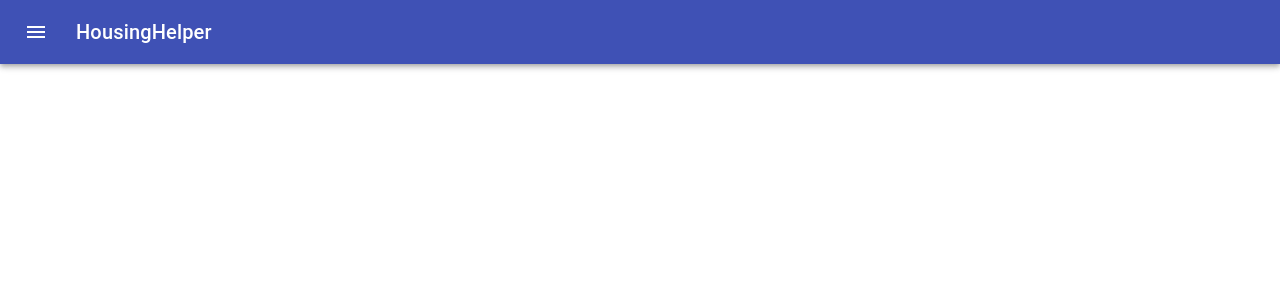
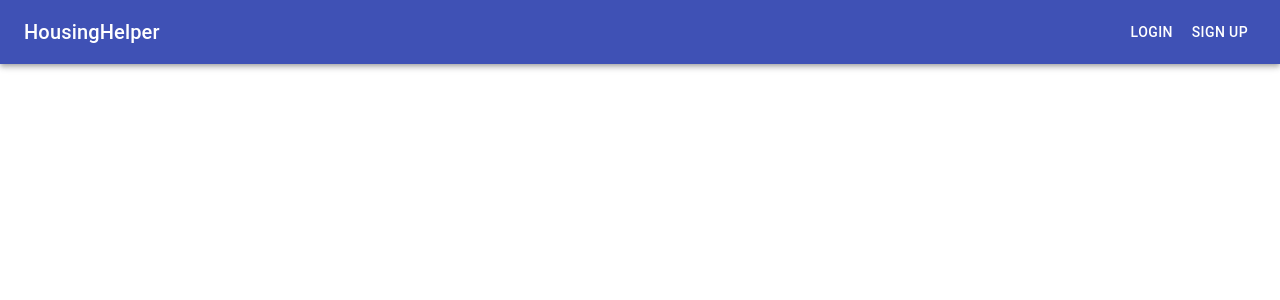
Before and after one commit to devalparikh/HousingHelper, a React (Create React App) app: page / in a window 1280 px wide. Shown: the top 300 px of the page. Built offline with nearby package versions, Linux system fonts and the light colour scheme.

Commit message:
Created Responsive Navbar

```diff
--- a/package.json
+++ b/package.json
@@ -13,6 +13,7 @@
     "country-state-city": "^1.0.4",
     "react": "^16.13.1",
     "react-dom": "^16.13.1",
+    "react-router-dom": "^5.2.0",
     "react-scripts": "3.4.1",
     "us-state-codes": "^1.1.2"
   },
--- a/src/App.js
+++ b/src/App.js
@@ -1,10 +1,12 @@
-import React from 'react';
+import React, {useState} from 'react';
+import { BrowserRouter as Router, Route } from "react-router-dom";
 import { makeStyles } from '@material-ui/core/styles';
 
 // App Bar
 import AppBar from '@material-ui/core/AppBar';
 import Toolbar from '@material-ui/core/Toolbar';
 import Typography from '@material-ui/core/Typography';
+import Button from '@material-ui/core/Button';
 
 // import Button from '@material-ui/core/Button';
 import IconButton from '@material-ui/core/IconButton';
@@ -28,6 +30,15 @@ const useStyles = makeStyles((theme) => ({
   list: {
     width: 250,
   },
+  drawerButton: {
+    fontWeight: 800,
+    fontSize: "30px",
+    marginTop:"20px",
+
+    width: "90%",
+    borderBottom: "1px solid rgb(226, 226, 226)",
+
+  },
 
   // Grid
   grid_main: {
@@ -46,8 +57,28 @@ const useStyles = makeStyles((theme) => ({
 export default function App() {
   const classes = useStyles();
   const [state, setState] = React.useState({
-    top: false,
+    mobile: false,
   });
+  const [mobile, setMobile] = useState(0);
+
+
+
+  React.useEffect(() => {
+    // Update the document title using the browser API
+    const mediaQuery = window.matchMedia('(min-width: 768px)');
+    if (mediaQuery.matches) {
+      setMobile(false);
+    } else {
+      setMobile(true);
+    }
+    mediaQuery.addListener((mq) => {
+      if (mq.matches) {
+        setMobile(false);
+      } else {
+        setMobile(true);
+      }
+    });
+  }, []);
 
   // Toggle Side Bar
   const toggleDrawer = (anchor, open) => (event) => {
@@ -57,28 +88,56 @@ export default function App() {
     setState({ ...state, "left": open });
   };
 
-
-  return (
-    <div className={classes.root}>
+  function renderTabs() {
+    if(mobile === false) {
+      return(
+        <AppBar position="static">
+            <Toolbar>
+              <Typography variant="h6" className={classes.title}>
+                HousingHelper
+              </Typography>
+              <Button color="inherit">Login</Button>
+              <Button color="inherit">Sign Up</Button>
+            </Toolbar>
+          </AppBar>
+      )
+    } else {
+      return(
         <AppBar position="static">
             <Toolbar>
               <IconButton edge="start" className={classes.menuButton} color="inherit" aria-label="menu">
                 <MenuIcon onClick={toggleDrawer("left", true)}/>
                 <Drawer anchor={"left"} open={state["left"]} onClose={toggleDrawer("left", false)}>
-              <div className={classes.list}>
-                <center style={{marginTop: 40}}>Created By: Deval Parikh</center>
-                <center style={{marginTop: 5}}><a href="http://devalparikh.me/">devalparikh.me</a></center>
+                  <div style={{justifyContent:"center", marginTop: "10px"}} className={classes.list}>
+                    {/* <center>
+                      <Button style={{backgroundColor: "#3f51b5", color: "white", width:"90%", height:"50px", marginTop: "10px"}} color="inherit">Login</Button>
+                      <Button style={{backgroundColor: "#3f51b5", color: "white", width:"90%", height:"50px", marginTop: "10px"}} color="inherit">Sign Up</Button>
+                    </center> */}
+                    <Button onClick={toggleDrawer("left", false)} style={{backgroundColor: "#3f51b5", color: "white", width:"40px", margin: "10px", marginLeft: "10", borderRadius: "50px"}} color="inherit">X</Button>
+                    <Button href="/" className={classes.drawerTitle} color="inherit">HousingHelper</Button>
+                    <Button href="/login" className={classes.drawerButton} color="inherit">Login</Button>
+                    <Button className={classes.drawerButton} color="inherit">Sign Up</Button>
                   </div>
                 </Drawer>
               </IconButton>
               <Typography variant="h6" className={classes.title}>
                 HousingHelper
               </Typography>
-          {/* <Button color="inherit">Login</Button> */}
+
             </Toolbar>
           </AppBar>
+      )
+    }
+  }
+
+  return (
+    <Router>
+      <div className={classes.root}>
+        {renderTabs()}
+        <Route path="/login" exact component={LocationPicker} />
         {/* <LocationPicker /> */}
 
       </div>
+    </Router>
   );
 }
```
Also changed, not shown: 1 other file (tests, documents, lock files or other folders). Lines whose indentation alone changed are shown as unchanged.
